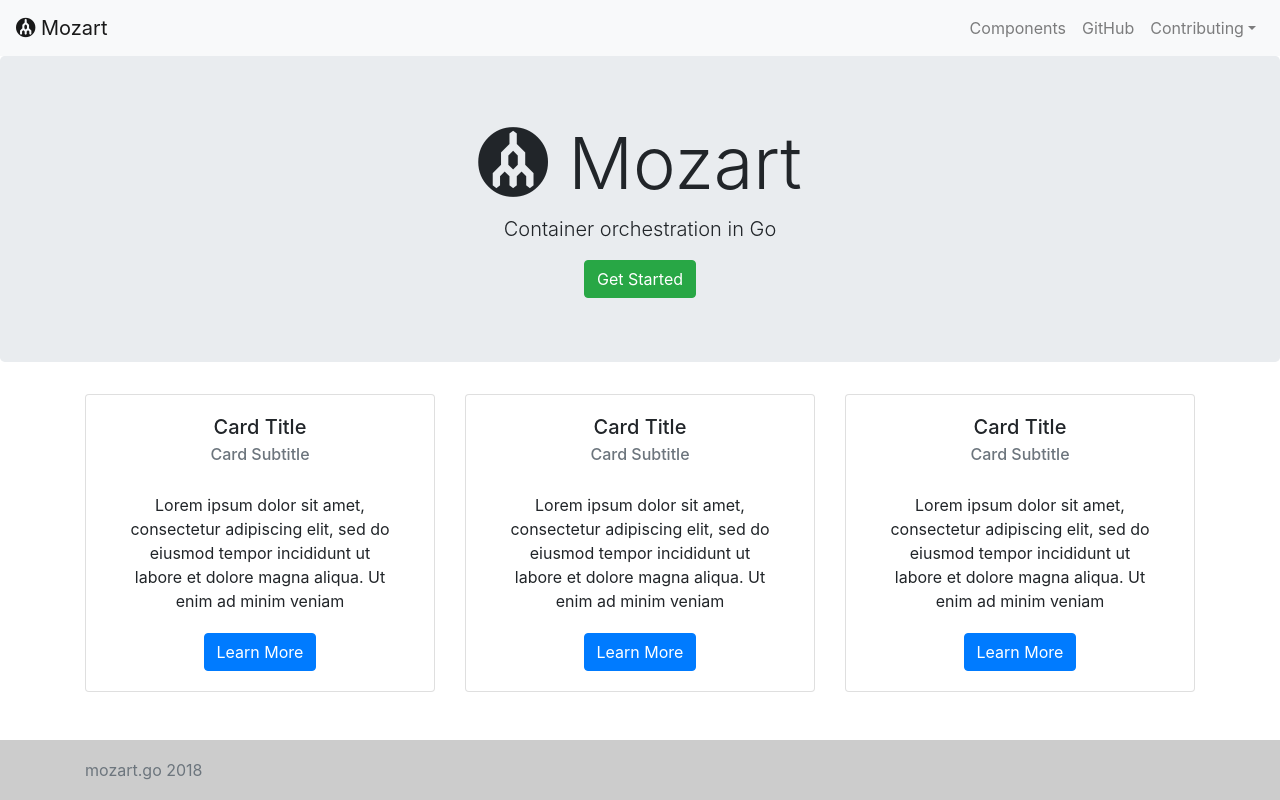
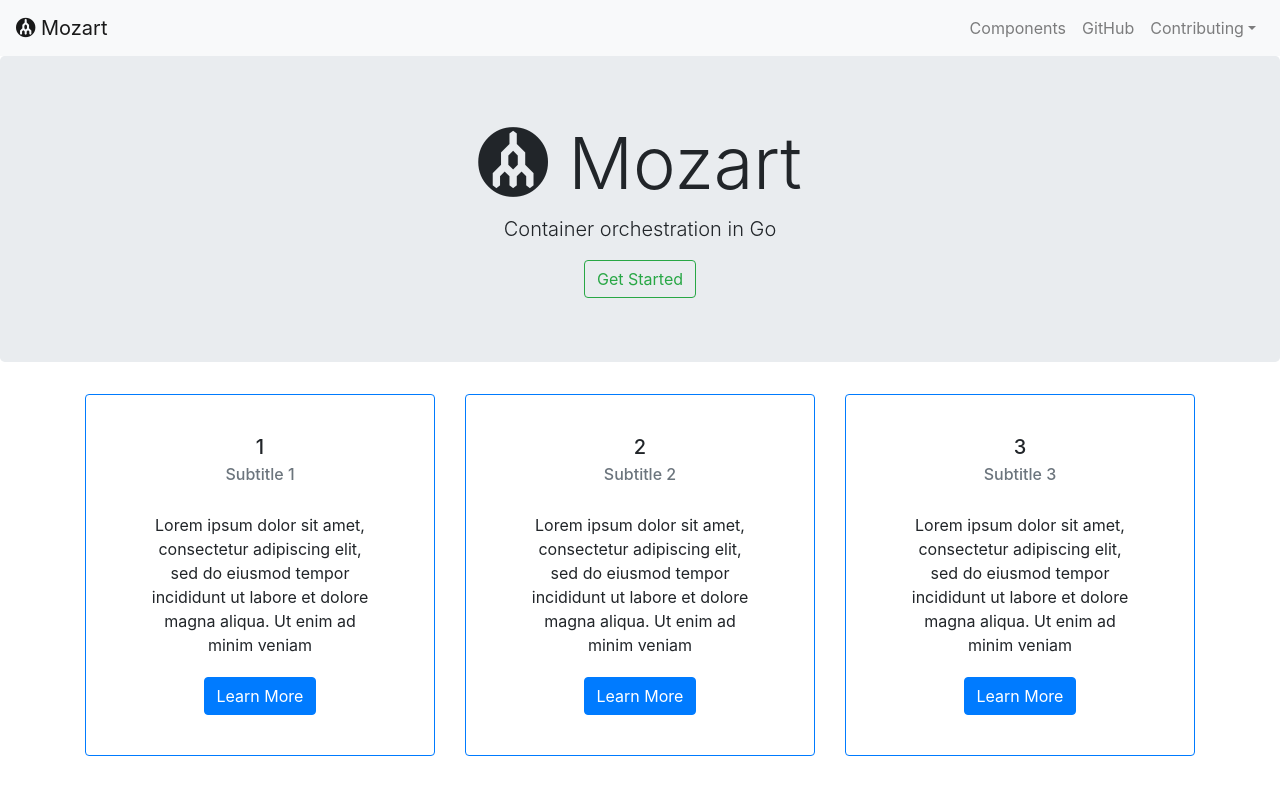
Before and after one commit to ahtee/mozart-web, a React (Create React App) app: page / in a window 1280 px wide. Built offline with nearby package versions, Linux system fonts and the light colour scheme.

Commit message:
Added repeatable cards section that takes information from a json-style var

```diff
--- a/public/index.html
+++ b/public/index.html
@@ -33,6 +33,7 @@
 
     <div id="nav"></div>
     <div id="root"></div>
+    <div id="info"></div>
     <!--
       This HTML file is a template.
       If you open it directly in the browser, you will see an empty page.
--- a/src/App.js
+++ b/src/App.js
@@ -2,39 +2,60 @@ import React, { Component } from 'react';
 import './App.css';
 import { Jumbotron, Card, CardTitle, CardSubtitle, CardBody, Button } from 'reactstrap';
 
+var cards = [
+  {
+    title: "1",
+    subtitle: "Subtitle 1",
+    text: "Lorem ipsum dolor sit amet, consectetur adipiscing elit, sed do eiusmod tempor incididunt ut labore et dolore magna aliqua. Ut enim ad minim veniam",
+    buttonText: "Learn More",
+    buttonLink: "#"
+  },
+  {
+    title: "2",
+    subtitle: "Subtitle 2",
+    text: "Lorem ipsum dolor sit amet, consectetur adipiscing elit, sed do eiusmod tempor incididunt ut labore et dolore magna aliqua. Ut enim ad minim veniam",
+    buttonText: "Learn More",
+    buttonLink: "#"
+  },
+  {
+    title: "3",
+    subtitle: "Subtitle 3",
+    text: "Lorem ipsum dolor sit amet, consectetur adipiscing elit, sed do eiusmod tempor incididunt ut labore et dolore magna aliqua. Ut enim ad minim veniam",
+    buttonText: "Learn More",
+    buttonLink: "#"
+  }
+];
+
 class App extends Component {
   render() {
-    var mozartCards = ["1", "2", "3"];
-
-    var MozartCards = mozartCards.map( function(cardTitle, cardSubtitle, cardText, cardLink ) {
-      return <div className="col-md-4 col-sm-12">
-              <Card>
+    const MozartCards = cards.map( function(card)  {
+      return (<div className="col-md-4 col-sm-12">
+              <Card body outline color="primary">
                 <CardBody className="card-body">
-                  <CardTitle className="card-title">Card Title</CardTitle>
-                  <CardSubtitle className="card-subtitle mb-2 text-muted">Card Subtitle</CardSubtitle>
-                  <CardBody className="card-text">Lorem ipsum dolor sit amet, consectetur adipiscing elit, sed do eiusmod tempor incididunt ut labore et dolore magna aliqua. Ut enim ad minim veniam</CardBody>
-                  <Button href="#" color="primary">Learn More</Button>
+                  <CardTitle className="card-title">{card.title}</CardTitle>
+                  <CardSubtitle className="card-subtitle mb-2 text-muted">{card.subtitle}</CardSubtitle>
+                  <CardBody className="card-text">{card.text}</CardBody>
+                  <Button href={card.buttonLink} color="primary" target="_blank">{card.buttonText}</Button>
                 </CardBody>
               </Card>
-            </div>
+            </div>);
           });
 
     return (
       <div className="App">
 
         <Jumbotron>
-          <h1 className="display-3"><i class="fab fa-megaport"></i> Mozart</h1>
+          <h1 className="display-3"><i className="fab fa-megaport"></i> Mozart</h1>
           <p className="lead">Container orchestration in Go</p>
-          <button type="button" className="btn btn-success">Get Started</button>
+          <Button outline color="success">Get Started</Button>
         </Jumbotron>
 
         <div className="container">
-        <div className="row">
-            { MozartCards }
+          <div className="row">
+              { MozartCards }
+          </div>
         </div>
-      </div>
-
-    </div> // App.js
+      </div> // App.js
     );
   }
 }
--- a/src/Footer.js
+++ /dev/null
@@ -1,16 +0,0 @@
-import React, { Component } from 'react';
-import './App.css';
-
-class Footer extends Component {
-  render() {
-    return (
-      <div className="footer">
-          <div className="container">
-            <span className="text-muted text-center">mozart.go 2018</span>
-          </div>
-      </div>
-    );
-  }
-}
-
-export default Footer;
--- a/src/Nav.js
+++ b/src/Nav.js
@@ -26,11 +26,12 @@ toggle() {
       isOpen: !this.state.isOpen
     });
   }
+
   render() {
     return (
       <div>
         <Navbar color="light" light expand="md">
-        <NavbarBrand href="/"><i class="fab fa-megaport"></i> Mozart</NavbarBrand>
+          <NavbarBrand href="/"><i className="fab fa-megaport"></i> Mozart</NavbarBrand>
           <NavbarToggler onClick={this.toggle} />
           <Collapse isOpen={this.state.isOpen} navbar>
             <Nav className="ml-auto" navbar>
--- a/src/index.js
+++ b/src/index.js
@@ -3,11 +3,11 @@ import ReactDOM from 'react-dom';
 import './index.css';
 import Navigation from './Nav';
 import App from './App';
-import Footer from './Footer';
+//import Info from './Info';
 import registerServiceWorker from './registerServiceWorker';
 import 'bootstrap/dist/css/bootstrap.min.css';
 
 ReactDOM.render(<Navigation />, document.getElementById('nav'));
 ReactDOM.render(<App />, document.getElementById('root'));
-ReactDOM.render(<Footer />, document.getElementById('foot'));
+// ReactDOM.render(<Info />, document.getElementById('info'));
 registerServiceWorker();
```
Also changed, not shown: src/Info.js (added). Lines whose indentation alone changed are shown as unchanged.
